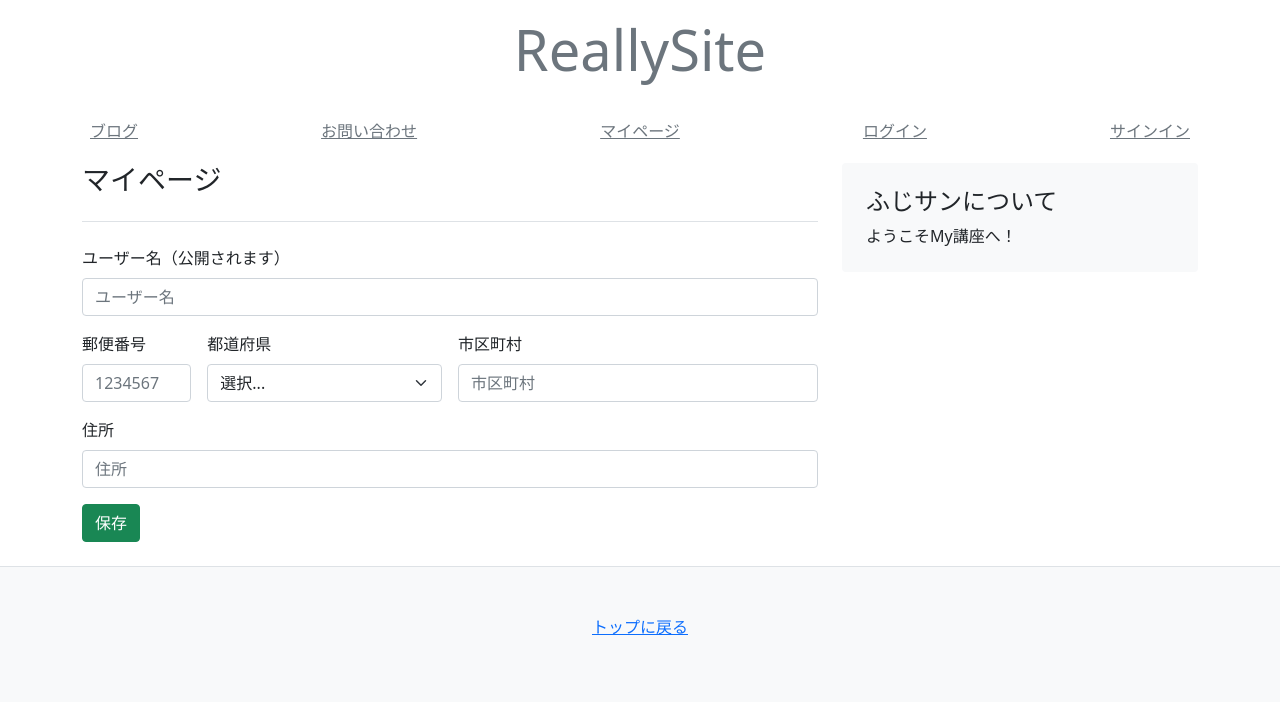
After one commit to Musty-string3/Udemy-django-ReallySite, a Django app: template templates/mysite/mypage.html in a window 1280 px wide. The commit adds this page. Shown: the top 702 px of the page. Run offline with Django 3.2, Linux system fonts and the light colour scheme; the template is opened without the code that fills it, so the values that code supplies are empty.

Commit message:
マイページの作成途中

```diff
--- a/config/urls.py
+++ b/config/urls.py
@@ -11,4 +11,5 @@ urlpatterns = [
     path('signup/', views.Signup.as_view(), name='signup'),
     path('login/', views.Login.as_view(), name="login"),
     path('logout/', LogoutView.as_view(), name="logout"),
+    path('mypage/', views.MypageView.as_view(), name='mypage'),
 ]
--- /dev/null
+++ b/templates/mysite/mypage.html
@@ -0,0 +1,50 @@
+{% extends 'mysite/base.html' %}
+
+{% block content %}
+
+<main class="container">
+    <div class="row">
+        <div class="col-md-8">
+        <h3 class="pb-4 mb-4 font-italic border-bottom">
+            マイページ
+        </h3>
+
+        <form class="row g-3" method="post">
+            {% csrf_token %}
+            <div class="col-12">
+                <label class="form-label">ユーザー名（公開されます）</label>
+                <input type="text" class="form-control" id="id_username" name="username" placeholder="ユーザー名">
+            </div>
+
+            <div class="col-md-2">
+                <label class="form-label">郵便番号</label>
+                <input type="text" class="form-control" id="id_zipcode" name="zipcode" placeholder="1234567">
+            </div>
+            <div class="col-md-4">
+                <label class="form-label">都道府県</label>
+                <select id="id_prefecture" name="prefecture" class="form-select">
+                    <option selected>選択...</option>
+                    <option>...</option>
+                </select>
+            </div>
+            <div class="col-md-6">
+                <label class="form-label">市区町村</label>
+                <input type="text" class="form-control" id="id_city" name="city" placeholder="市区町村">
+            </div>
+
+            <div class="col-12">
+                <label class="form-label">住所</label>
+                <input type="text" class="form-control" id="id_address" name="address" placeholder="住所">
+            </div>
+
+            <div class="col-12">
+                <button type="submit" class="btn btn-success">保存</button>
+            </div>
+        </form>
+    </div>
+    {% include 'mysite/snippets/sideber.html' %}
+
+    </div>
+</main>
+
+{% endblock %}
--- a/templates/mysite/snippets/header.html
+++ b/templates/mysite/snippets/header.html
@@ -12,6 +12,7 @@
         <nav class="nab d-flex justify-content-between">
             <a class="p-2 link-secondary" href="{% url 'blog:index' %}">ブログ</a>
             <a class="p-2 link-secondary" href="#">お問い合わせ</a>
+            <a class="p-2 link-secondary" href="{% url 'mypage' %}">マイページ</a>
             {% if user.is_authenticated %}
                 <form action="{% url 'logout' %}" method='post'>
                     {% csrf_token %}
```
Also changed, not shown: mysite/views.py (+19 -1 lines).
